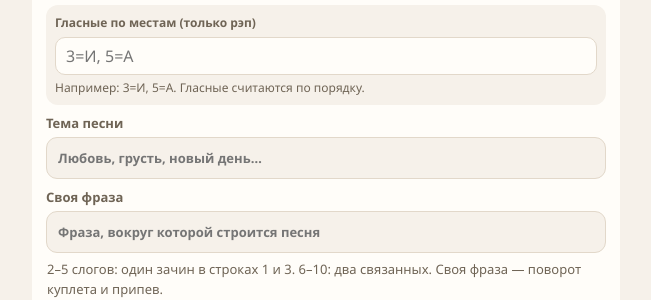
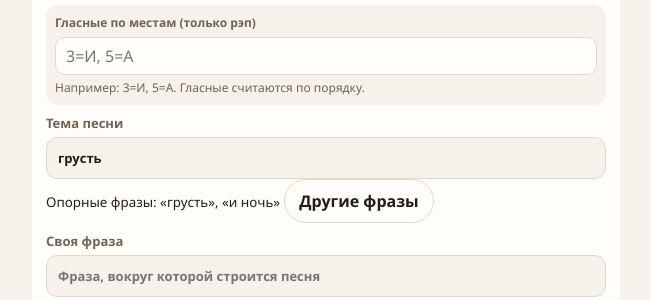
Before and after one commit to wrcabeludo-rgb/music, a plain HTML site: page lyrics/index.html in a window 1280 px wide. Both pictures are taken after a click on the button "Случайный вариант". Shown: the part 474-774 px from the top of the page, without its empty margins (314-965 px from the left). Drawn offline with Linux system fonts and the light colour scheme.

Commit message:
Add theme phrase choices and longer choruses

```diff
--- a/lyrics/index.html
+++ b/lyrics/index.html
@@ -84,6 +84,10 @@
     <label class="text-field"><span>Тема песни</span>
       <input id="songTopic" type="text" maxlength="80" placeholder="Любовь, грусть, новый день…" autocomplete="off">
     </label>
+    <div class="theme-phrase-control" id="themePhraseControl" hidden>
+      <small id="themePhrasePreview" aria-live="polite"></small>
+      <button type="button" id="themePhraseNext" class="ghost small">Другие фразы</button>
+    </div>
     <label class="text-field"><span>Своя фраза</span>
       <input id="songHook" type="text" maxlength="100" placeholder="Фраза, вокруг которой строится песня" autocomplete="off">
     </label>
```
